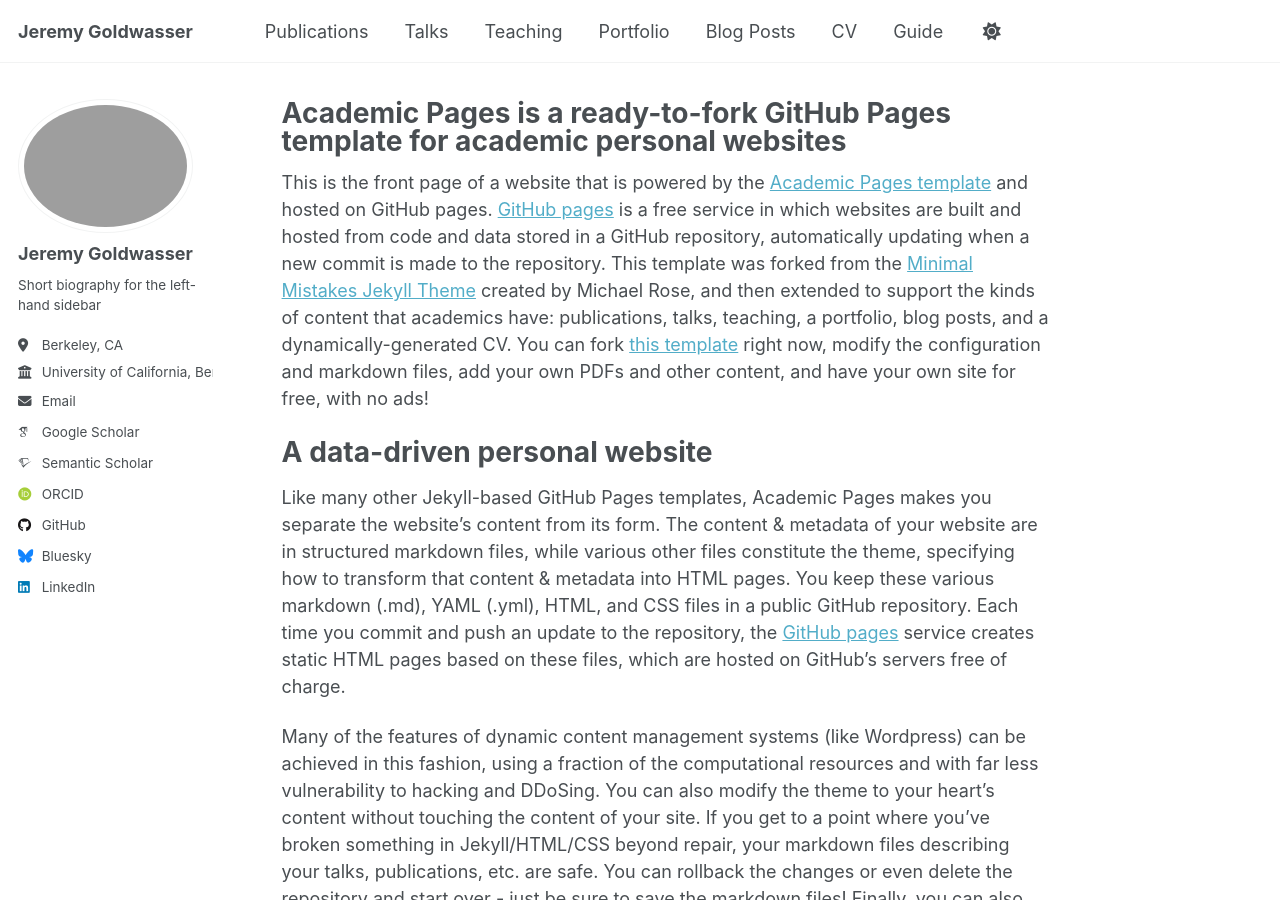
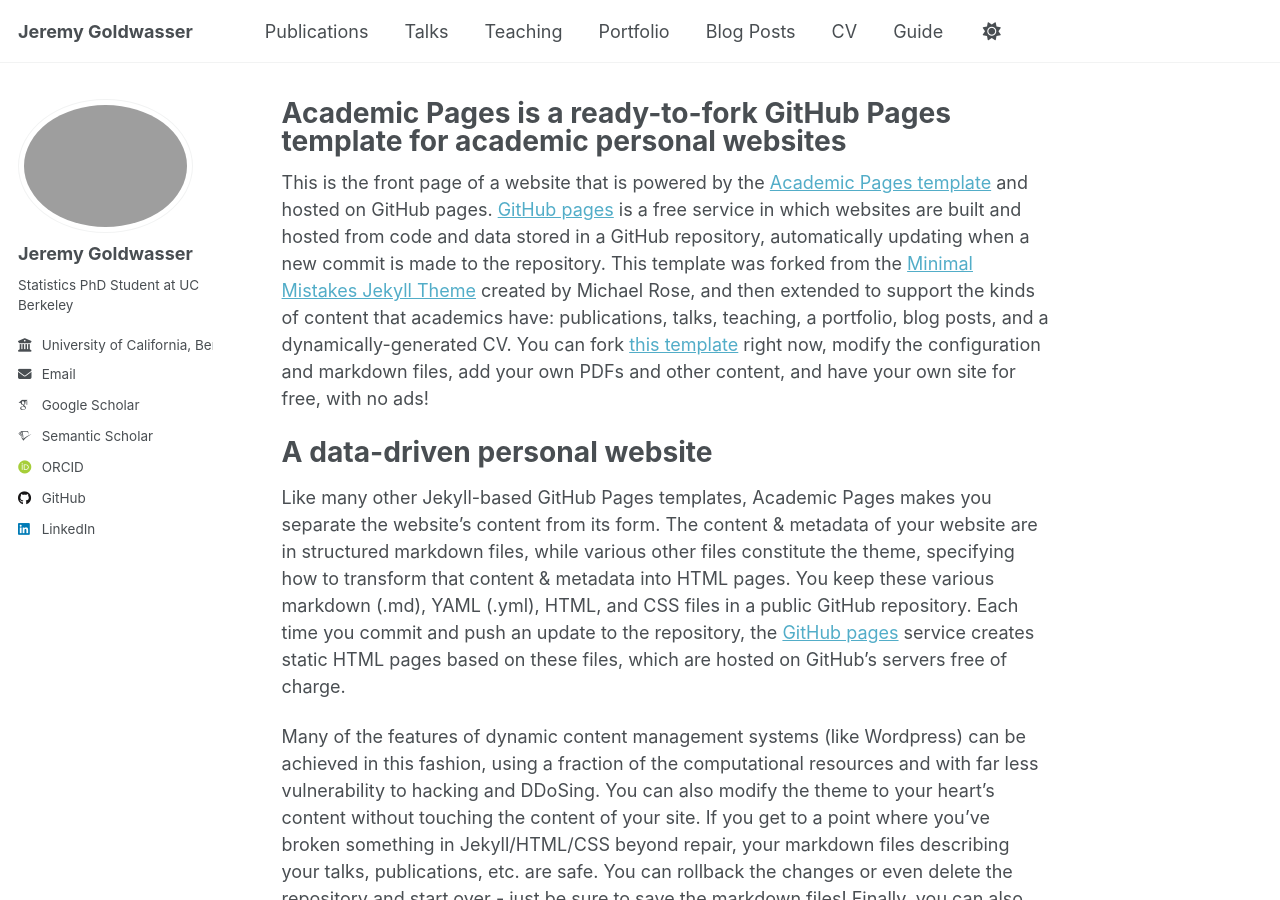
Before and after one commit to jeremy-goldwasser/jeremy-goldwasser.github.io, a Jekyll site: the page built from _pages/about.md, in a window 1280 px wide and 900 px high. Built offline with Jekyll 4.4.1, drawn with Linux system fonts in a browser that asks for light colours; some web fonts are replaced.

Commit message:
Update _config.yml

```diff
--- a/_config.yml
+++ b/_config.yml
@@ -25,8 +25,8 @@ author:
   avatar           : "headshot_cropped.jpg"
   name             : "Jeremy Goldwasser"
   pronouns         : # example: "she/her"
-  bio              : "Short biography for the left-hand sidebar"
-  location         : "Berkeley, CA"
+  bio              : "Statistics PhD Student at UC Berkeley"
+  location         : #"Berkeley, CA"
   employer         : "University of California, Berkeley"
   uri              : # URL
   email            : "jeremy_goldwasser@berkeley.edu"
@@ -50,7 +50,7 @@ author:
   stackoverflow    : # User number or user number and name (i.e., use "1" or "1/jeff-atwood")
 
   # Social media
-  bluesky          : "bsky.app" # Replace this with you Bluesky username
+  bluesky          : # "bsky.app" # Replace this with you Bluesky username
   facebook         : # Username
   flickr           : # Username
   foursquare       : # Username
```
